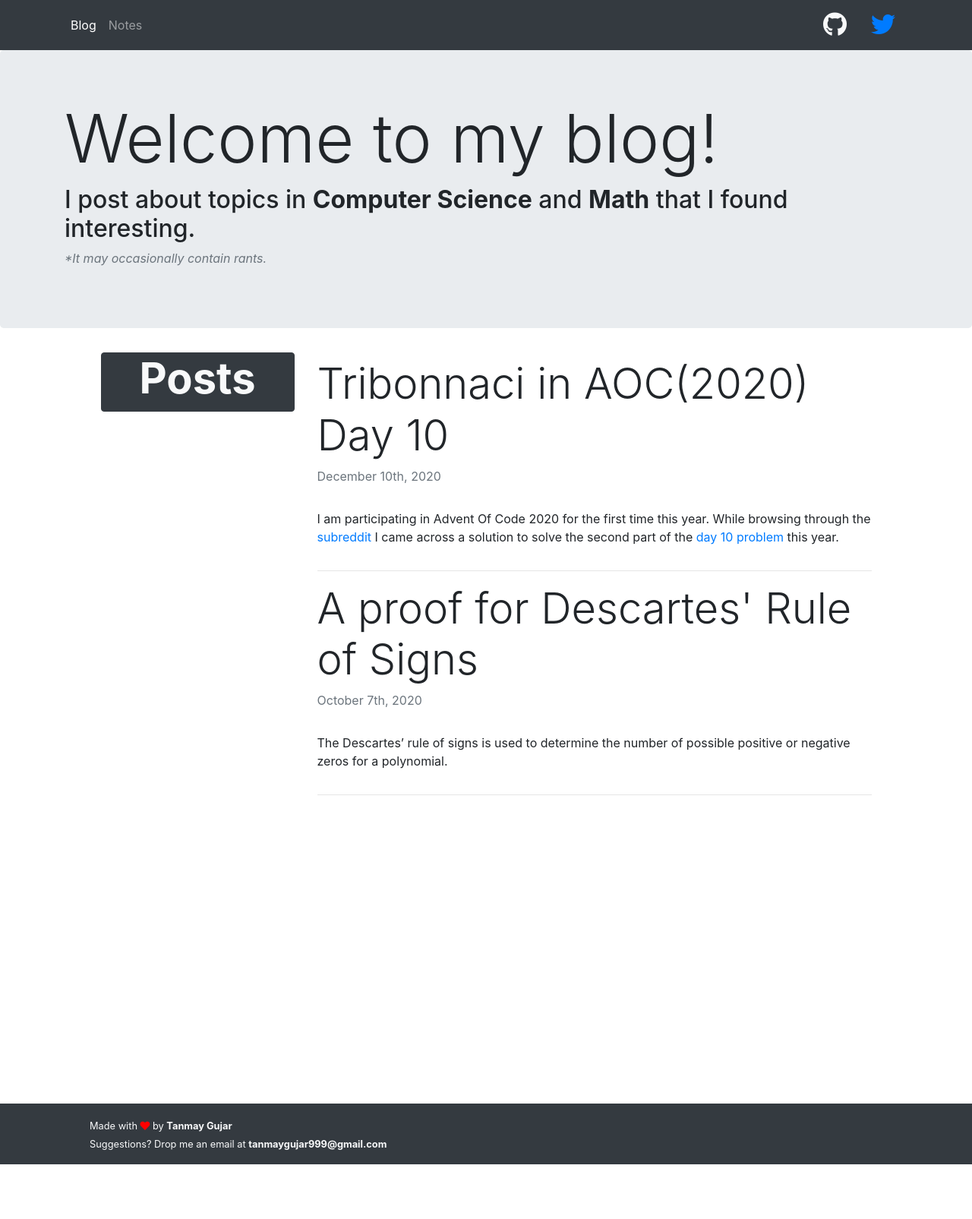
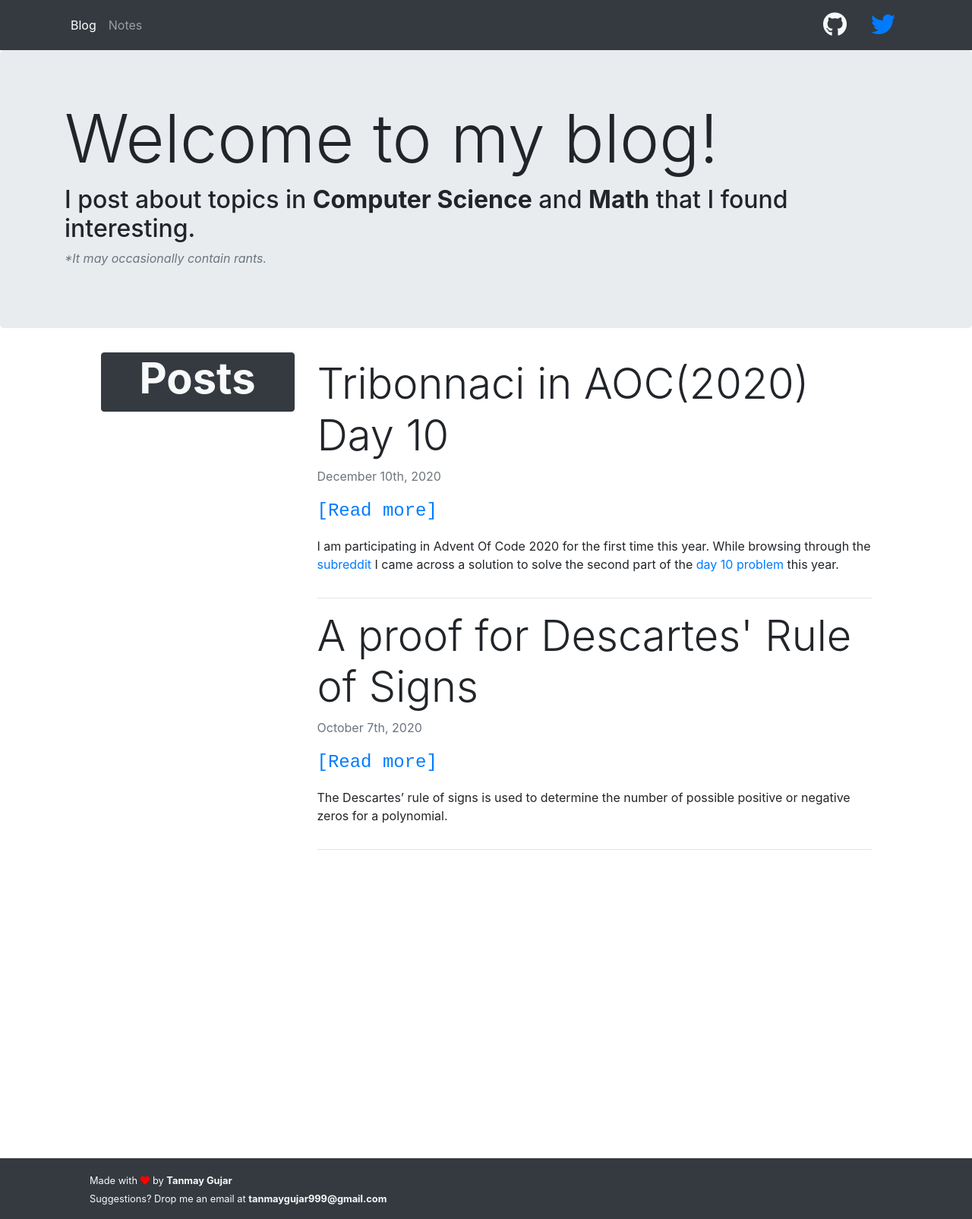
Before and after one commit to tgujar/old-website, a Jekyll site: the page built from index.html, in a window 1280 px wide. Shown: the whole page at 76% size. Built offline with Jekyll 4.4.1, drawn with Linux system fonts in a browser that asks for light colours; nearby versions of some CDN libraries; before the commit the page ends 1533 px from its top, so only the background shows below that.

Commit message:
styling and layout change for blogpost listing

```diff
--- a/assets/css/styles.css
+++ b/assets/css/styles.css
@@ -73,6 +73,10 @@ img {
   flex-wrap: wrap;
   justify-content: center;
   align-items: flex-start;
+}
+.heading-follow {
+  font-size: 1.5rem;
+  font-family: 'Courier New', Courier, monospace;
 }
 
 /* CSS for code decoration */
--- a/index.html
+++ b/index.html
@@ -22,16 +22,17 @@ title: Tanmay's Space
     <div class="col-lg-8 mt-2">
       {% for post in site.posts %}
       <article class="glow-link">
-        <a href="{{ post.url }}" class="block text-decoration-none text-reset">
-          <h2 class="display-4">
+        <!-- <a href="{{ post.url }}" class="block text-decoration-none text-reset"> -->
+          <h3 class="display-4">
             {{ post.title }}
-          </h2>
+          </h3>
           <p class="text-muted">{{ post.date | date_to_long_string: "ordinal", "US" }}</p>
+          <a class="heading-follow" href="{{ post.url }}">[Read more]</a>
           <p class="lead">
             {{ post.excerpt }}
           </p>
           <hr>
-        </a>
+        <!-- </a> -->
       </article>
       {% endfor %}
     </div>
```
